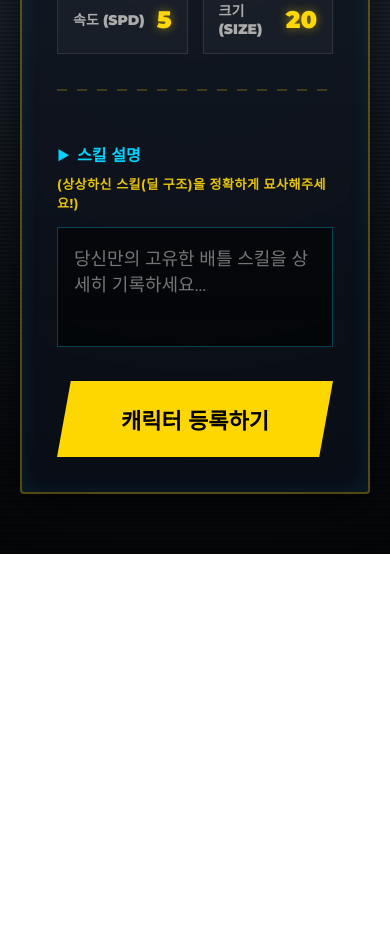
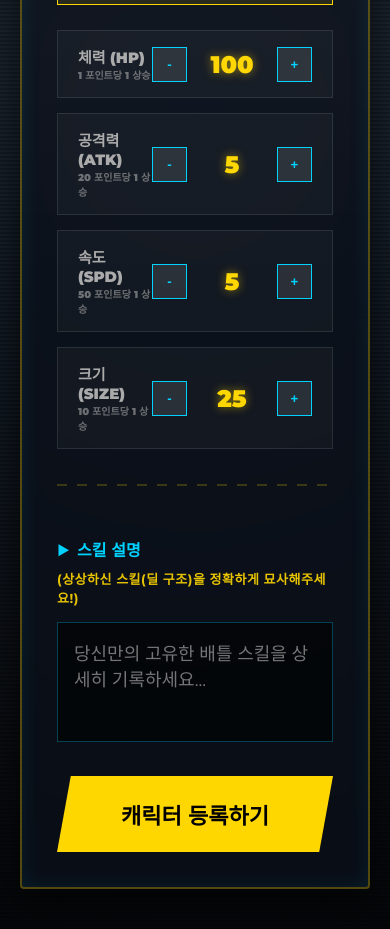
Before and after one commit to answjddnjs04/pinballgame, a plain HTML site: page index.html in a window 390 px wide. Shown: the part 710-1639 px from the top of the page. Before the commit the page ends 1264 px from the top, so only its background shows below. Drawn offline with Linux system fonts and the light colour scheme.

Commit message:
feat: implement interactive stat point allocation system based on followers

```diff
--- a/index.html
+++ b/index.html
@@ -23,18 +23,52 @@
                     <h3 class="config-title">유저 정보</h3>
                     <input type="text" id="name-input" class="config-input" placeholder="활동명 (닉네임)" required>
                     <input type="text" id="insta-input" class="config-input" placeholder="인스타그램 계정 (@ID)" required>
-                    <input type="number" id="follower-input" class="config-input" placeholder="팔로워 수" required oninput="calculateStats()">
+                    <input type="number" id="follower-input" class="config-input" placeholder="팔로워 수" required oninput="initBudget()">
                 </div>
 
                 <div class="divider"></div>
 
                 <div class="config-group">
-                    <h3 class="config-title">계산된 능력치</h3>
+                    <h3 class="config-title">스탯 배정</h3>
+
+                    <div class="budget-display">
+                        <div class="budget-label">사용 가능한 스탯 포인트</div>
+                        <div id="budget-val" class="budget-val">1000</div>
+                    </div>
+
                     <div class="stat-grid">
-                        <div class="stat-box"><label>체력 (HP)</label><span id="hp-val" class="val">100</span></div>
-                        <div class="stat-box"><label>공격력 (ATK)</label><span id="atk-val" class="val">5</span></div>
-                        <div class="stat-box"><label>속도 (SPD)</label><span id="spd-val" class="val">5</span></div>
-                        <div class="stat-box"><label>크기 (SIZE)</label><span id="size-val" class="val">25</span></div>
+                        <div class="stat-box">
+                            <label>체력 (HP) <small style="display:block; font-size:10px; opacity:0.6;">1 포인트당 1 상승</small></label>
+                            <div class="stat-controls">
+                                <button class="stat-btn" onclick="changeStat('hp', -10)">-</button>
+                                <span id="hp-val" class="val">100</span>
+                                <button class="stat-btn" onclick="changeStat('hp', 10)">+</button>
+                            </div>
+                        </div>
+                        <div class="stat-box">
+                            <label>공격력 (ATK) <small style="display:block; font-size:10px; opacity:0.6;">20 포인트당 1 상승</small></label>
+                            <div class="stat-controls">
+                                <button class="stat-btn" onclick="changeStat('atk', -1)">-</button>
+                                <span id="atk-val" class="val">5</span>
+                                <button class="stat-btn" onclick="changeStat('atk', 1)">+</button>
+                            </div>
+                        </div>
+                        <div class="stat-box">
+                            <label>속도 (SPD) <small style="display:block; font-size:10px; opacity:0.6;">50 포인트당 1 상승</small></label>
+                            <div class="stat-controls">
+                                <button class="stat-btn" onclick="changeStat('spd', -1)">-</button>
+                                <span id="spd-val" class="val">5</span>
+                                <button class="stat-btn" onclick="changeStat('spd', 1)">+</button>
+                            </div>
+                        </div>
+                        <div class="stat-box">
+                            <label>크기 (SIZE) <small style="display:block; font-size:10px; opacity:0.6;">10 포인트당 1 상승</small></label>
+                            <div class="stat-controls">
+                                <button class="stat-btn" onclick="changeStat('size', -1)">-</button>
+                                <span id="size-val" class="val">25</span>
+                                <button class="stat-btn" onclick="changeStat('size', 1)">+</button>
+                            </div>
+                        </div>
                     </div>
                 </div>
 
--- a/script.js
+++ b/script.js
@@ -1,22 +1,85 @@
-// Stat Calculation Logic
-function calculateStats() {
+// Character Stats State
+let stats = {
+    hp: 100,
+    atk: 5,
+    spd: 5,
+    size: 25
+};
+
+const MIN_STATS = { hp: 100, atk: 5, spd: 5, size: 20 };
+const MAX_SPD = 15;
+
+const STAT_COSTS = {
+    hp: 1,    // 1 point per 1 HP
+    atk: 20,  // 20 points per 1 ATK
+    spd: 50,  // 50 points per 1 SPD
+    size: 10  // 10 points per 1 SIZE
+};
+
+let totalBudget = 1000;
+let remainingPoints = 1000;
+
+// Initialize Budget based on Followers
+function initBudget() {
     const followers = parseInt(document.getElementById('follower-input').value) || 0;
 
-    // HP: 100 base + 1 per 10 followers
-    const hp = Math.max(100, Math.floor(100 + (followers / 10)));
-    // ATK: Log base + 5
-    const atk = Math.max(5, Math.floor(Math.log10(followers + 1) * 10) + 5);
-    // SPD: Max 15
-    const spd = Math.min(15, Math.floor(followers / 5000) + 5);
-    // SIZE: Log base + 20
-    const size = Math.max(20, Math.floor(Math.log10(followers + 1) * 5) + 20);
+    // Base 1000 + 1 point per follower
+    totalBudget = 1000 + followers;
 
-    document.getElementById('hp-val').innerText = hp;
-    document.getElementById('atk-val').innerText = atk;
-    document.getElementById('spd-val').innerText = spd;
-    document.getElementById('size-val').innerText = size;
+    // Calculate spent points
+    const spent =
+        (stats.hp - MIN_STATS.hp) * STAT_COSTS.hp +
+        (stats.atk - MIN_STATS.atk) * STAT_COSTS.atk +
+        (stats.spd - MIN_STATS.spd) * STAT_COSTS.spd +
+        (stats.size - MIN_STATS.size) * STAT_COSTS.size;
 
-    return { hp, atk, spd, size };
+    remainingPoints = totalBudget - spent;
+    updateUI();
+}
+
+// Change Stat Logic
+function changeStat(statName, delta) {
+    const costPerUnit = STAT_COSTS[statName];
+    const totalCost = delta * costPerUnit;
+
+    // Check if enough budget for increase
+    if (delta > 0 && remainingPoints < totalCost) {
+        alert("포인트가 부족합니다!");
+        return;
+    }
+
+    // Check minimum requirements for decrease
+    if (delta < 0 && stats[statName] + delta < MIN_STATS[statName]) {
+        return;
+    }
+
+    // Special case for SPD max
+    if (statName === 'spd' && delta > 0 && stats.spd + delta > MAX_SPD) {
+        alert("속도는 최대 15까지만 가능합니다!");
+        return;
+    }
+
+    // Update stat and budget
+    stats[statName] += delta;
+    remainingPoints -= totalCost;
+    updateUI();
+}
+
+function updateUI() {
+    document.getElementById('hp-val').innerText = stats.hp;
+    document.getElementById('atk-val').innerText = stats.atk;
+    document.getElementById('spd-val').innerText = stats.spd;
+    document.getElementById('size-val').innerText = stats.size;
+
+    const budgetEl = document.getElementById('budget-val');
+    budgetEl.innerText = remainingPoints.toLocaleString();
+
+    // Alert if over budget (shouldn't happen with button logic but good for safety)
+    if (remainingPoints < 0) {
+        budgetEl.style.color = "#ff4757";
+    } else {
+        budgetEl.style.color = "#fff";
+    }
 }
 
 // View Management
@@ -47,12 +110,15 @@ async function submitForm() {
     const followers = parseInt(document.getElementById('follower-input').value) || 0;
     const skillDesc = document.getElementById('skill-desc').value;
 
-    if (!name || !instaId || followers < 0) {
-        alert("이름, 인스타 계정, 팔로워 수를 모두 정확히 입력해 주세요.");
+    if (!name || !instaId) {
+        alert("이름과 인스타 계정을 입력해 주세요.");
         return;
     }
 
-    const stats = calculateStats();
+    if (remainingPoints < 0) {
+        alert("포인트 한도를 초과했습니다. 스탯을 조정해 주세요.");
+        return;
+    }
 
     const formData = new FormData();
     formData.append("활동명", name);
@@ -62,6 +128,7 @@ async function submitForm() {
     formData.append("ATK", stats.atk);
     formData.append("SPD", stats.spd);
     formData.append("SIZE", stats.size);
+    formData.append("남은포인트", remainingPoints);
     formData.append("스킬설명", skillDesc);
 
     try {
@@ -75,12 +142,7 @@ async function submitForm() {
 
         if (response.ok) {
             alert("감사합니다. 캐릭터 심사 후 제작이 완료되어 출전이 확정되면 DM으로 연락드리겠습니다!");
-            // Reset form
-            document.getElementById('name-input').value = '';
-            document.getElementById('insta-input').value = '';
-            document.getElementById('follower-input').value = '';
-            document.getElementById('skill-desc').value = '';
-            calculateStats();
+            location.reload(); // Reset everything
         } else {
             alert("등록에 실패했습니다. 다시 시도해 주세요.");
         }
@@ -90,14 +152,12 @@ async function submitForm() {
     }
 }
 
-// Render Admin View Message
 function renderAdminMessage() {
     const list = document.getElementById('submissions-list');
     list.innerHTML = `
         <div class="card" style="text-align: center; border-left-color: var(--gold);">
             <div class="panel-label">관리자 대시보드</div>
-            <p class="skill-text">이 사이트는 정적 사이트이므로 실시간 조회가 불가능합니다.</p>
-            <p class="skill-text" style="color: var(--gold); font-weight: 700;">제출된 모든 캐릭터 정보는 아래 링크(Formspree 대시보드)에서 확인하세요.</p>
+            <p class="skill-text">제출된 모든 캐릭터 정보는 아래 링크에서 확인하세요.</p>
             <br>
             <button onclick="window.open('https://formspree.io/forms/mwvnqprn/submissions', '_blank')">FORMSPREE 데이터 확인하기</button>
         </div>
@@ -105,4 +165,4 @@ function renderAdminMessage() {
 }
 
 // Initialize
-calculateStats();
+updateUI();
--- a/style.css
+++ b/style.css
@@ -30,7 +30,6 @@ body {
     overflow-x: hidden;
 }
 
-/* 스캔라인 효과 */
 body::before {
     content: " ";
     position: fixed;
@@ -100,20 +99,45 @@ body::before {
 
 .stat-grid {
     display: grid;
-    grid-template-columns: 1fr 1fr;
+    grid-template-columns: 1fr;
     gap: 15px;
 }
 
 .stat-box {
     background: rgba(255, 255, 255, 0.03);
-    padding: 15px;
+    padding: 15px 20px;
     border: 1px solid rgba(255, 255, 255, 0.1);
     display: flex;
     justify-content: space-between;
     align-items: center;
 }
-.stat-box label { font-size: 14px; font-weight: 900; color: #aaa; }
-.stat-box .val { color: var(--gold); font-weight: 900; font-size: 24px; text-shadow: 0 0 10px rgba(255, 215, 0, 0.5); }
+.stat-box label { font-size: 15px; font-weight: 900; color: #aaa; flex: 1; }
+.stat-controls { display: flex; align-items: center; gap: 15px; }
+.stat-btn {
+    width: 35px; height: 35px;
+    background: rgba(255,255,255,0.1);
+    border: 1px solid var(--neon-blue);
+    color: var(--neon-blue);
+    font-weight: 900;
+    cursor: pointer;
+    display: flex; justify-content: center; align-items: center;
+    transition: 0.2s;
+}
+.stat-btn:hover { background: var(--neon-blue); color: #000; }
+.stat-btn:active { transform: scale(0.9); }
+.stat-btn:disabled { opacity: 0.2; cursor: not-allowed; }
+
+.stat-box .val { color: var(--gold); font-weight: 900; font-size: 24px; text-shadow: 0 0 10px rgba(255, 215, 0, 0.5); width: 60px; text-align: center; }
+
+.budget-display {
+    background: rgba(255, 215, 0, 0.1);
+    border: 1px solid var(--gold);
+    padding: 20px;
+    text-align: center;
+    margin-bottom: 25px;
+}
+.budget-label { font-size: 14px; color: var(--gold); font-weight: 900; margin-bottom: 5px; }
+.budget-val { font-size: 32px; font-weight: 900; color: #fff; }
 
 .config-textarea {
     width: 100%;
@@ -128,7 +152,7 @@ body::before {
     outline: none;
 }
 
-button {
+button[onclick="submitForm()"] {
     width: 100%;
     padding: 22px;
     background: var(--gold);
@@ -140,7 +164,7 @@ button {
     clip-path: polygon(5% 0%, 100% 0%, 95% 100%, 0% 100%);
     transition: 0.3s;
 }
-button:hover { background: #fff; transform: translateY(-3px); box-shadow: 0 5px 20px rgba(255, 215, 0, 0.4); }
+button[onclick="submitForm()"]:hover { background: #fff; transform: translateY(-3px); box-shadow: 0 5px 20px rgba(255, 215, 0, 0.4); }
 
 .view-toggle { margin-bottom: 40px; display: flex; gap: 15px; }
 .view-toggle button {
@@ -150,6 +174,7 @@ button:hover { background: #fff; transform: translateY(-3px); box-shadow: 0 5px
     font-size: 16px;
     border: 1px solid rgba(255,255,255,0.1);
     clip-path: none;
+    width: auto;
 }
 .view-toggle button.active { background: var(--neon-blue); color: #000; border-color: var(--neon-blue); }
 
```
